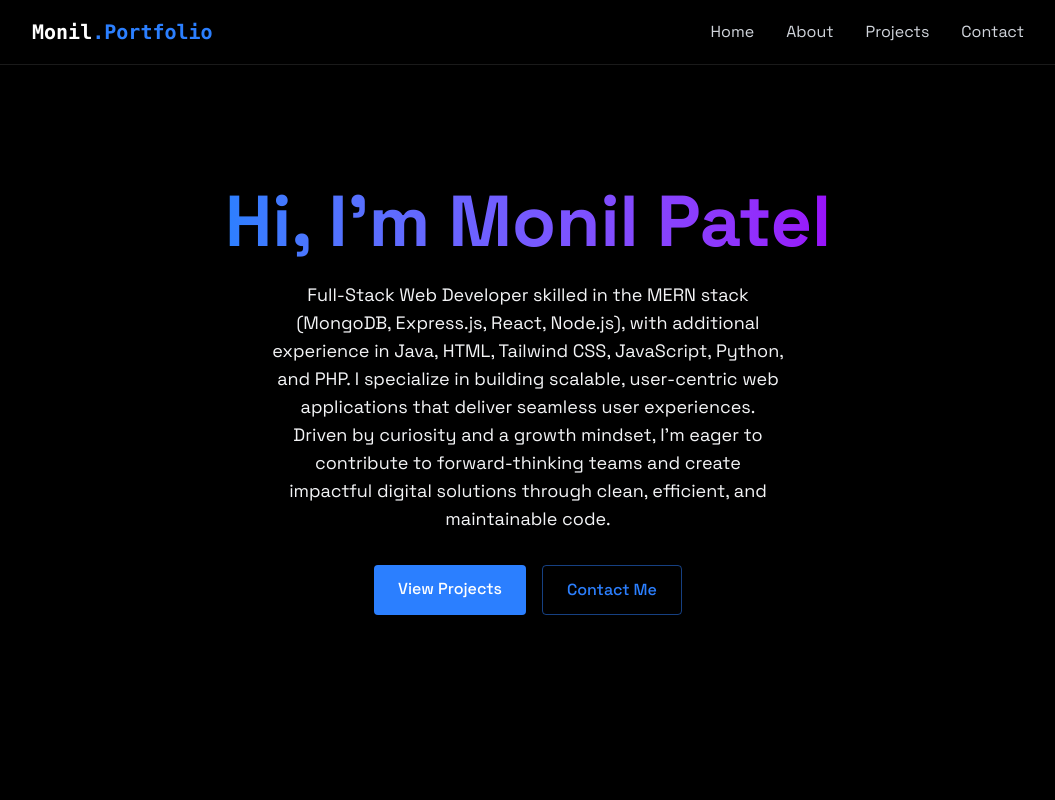
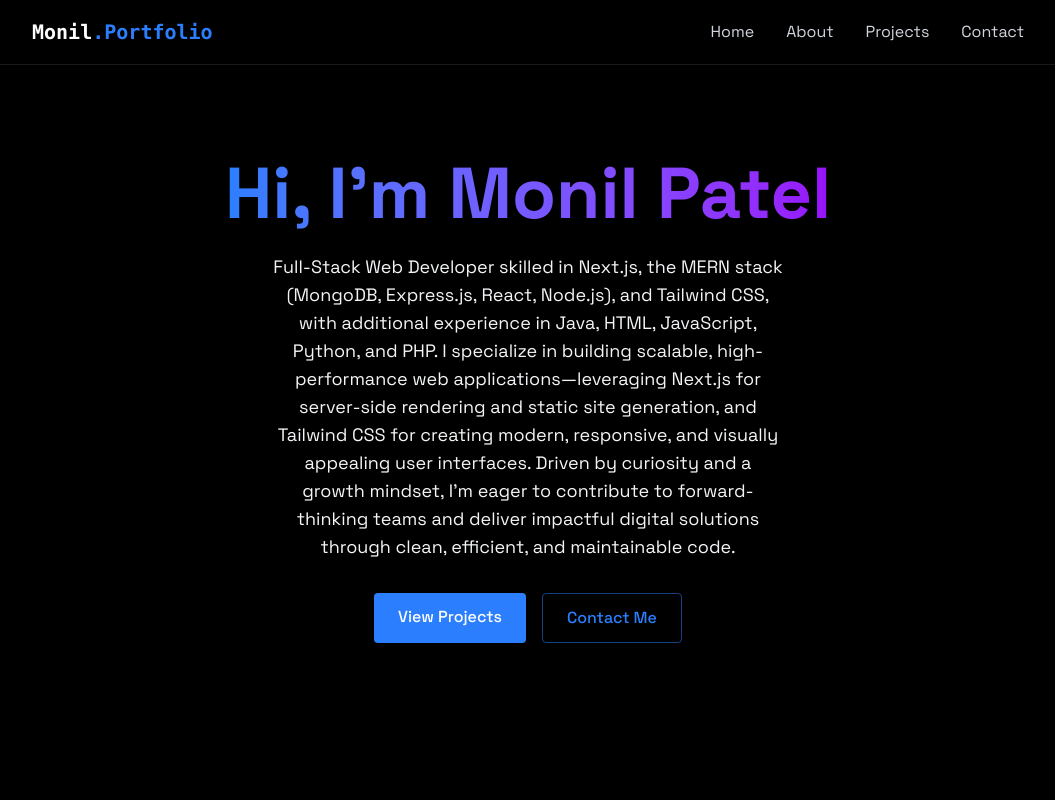
Before and after one commit to Monil3571/Monil-Portfolio, a React (Vite) app: page / in a window 1280 px wide. Shown: the top 800 px of the page, without its empty margins (112-1167 px from the left). Built offline with nearby package versions, Linux system fonts and the light colour scheme.

Commit message:
changed home summary

```diff
--- a/src/components/sections/Home.jsx
+++ b/src/components/sections/Home.jsx
@@ -15,14 +15,16 @@ export const Home = () => {
           </h1>
 
           <p className="tex-gray-400 text-lg mb-8 max-w-lg mx-auto">
-            Full-Stack Web Developer skilled in the MERN stack (MongoDB,
-            Express.js, React, Node.js), with additional experience in Java,
-            HTML, Tailwind CSS, JavaScript, Python, and PHP. I specialize in
-            building scalable, user-centric web applications that deliver
-            seamless user experiences. Driven by curiosity and a growth mindset,
-            I’m eager to contribute to forward-thinking teams and create
-            impactful digital solutions through clean, efficient, and
-            maintainable code.
+            Full-Stack Web Developer skilled in Next.js, the MERN stack
+            (MongoDB, Express.js, React, Node.js), and Tailwind CSS, with
+            additional experience in Java, HTML, JavaScript, Python, and PHP. I
+            specialize in building scalable, high-performance web
+            applications—leveraging Next.js for server-side rendering and static
+            site generation, and Tailwind CSS for creating modern, responsive,
+            and visually appealing user interfaces. Driven by curiosity and a
+            growth mindset, I’m eager to contribute to forward-thinking teams
+            and deliver impactful digital solutions through clean, efficient,
+            and maintainable code.
           </p>
           <div className="flex justify-center space-x-4">
             <a
```
